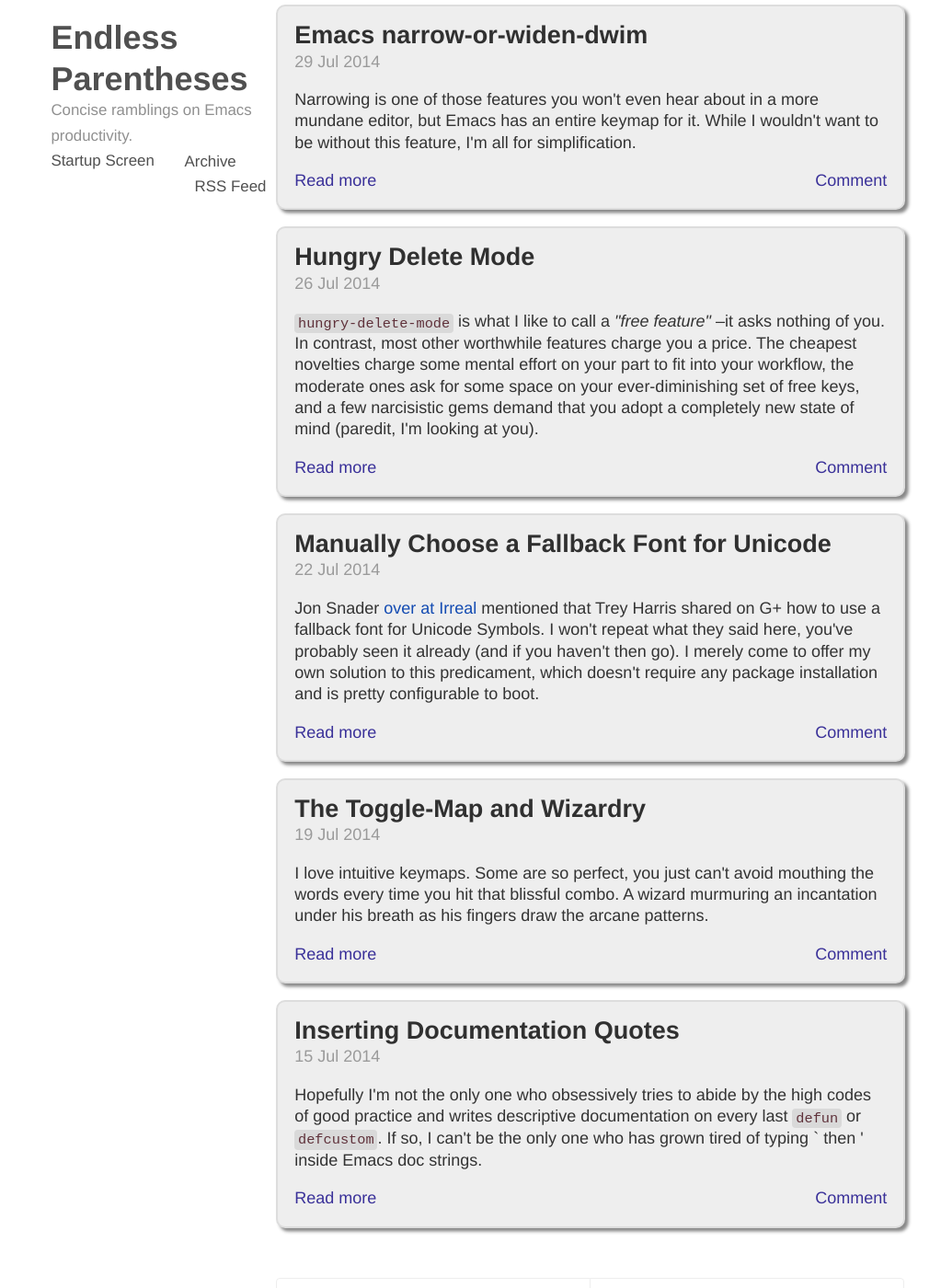
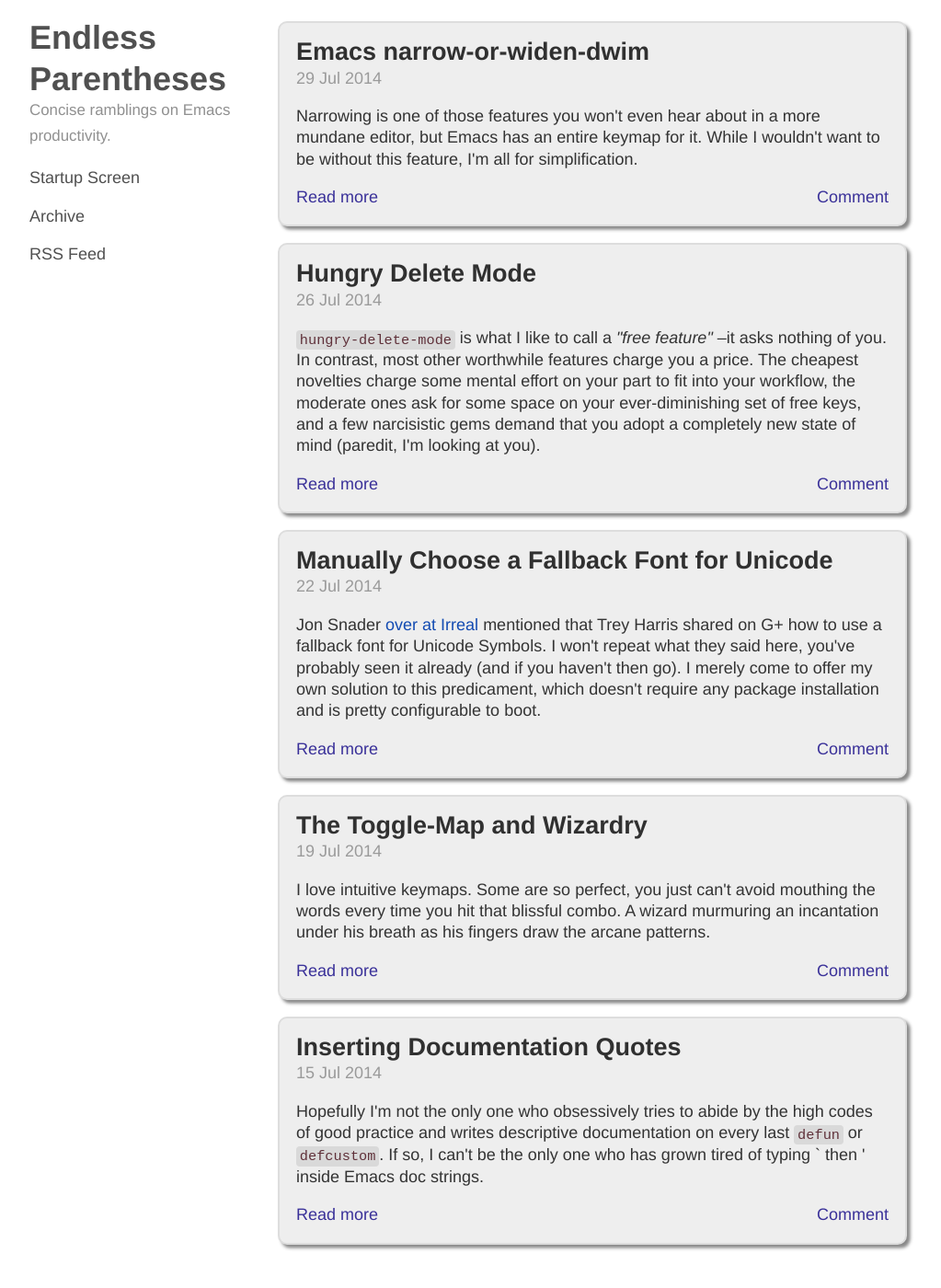
Before and after one commit to Malabarba/EndlessParentheses, a Jekyll site: the page built from index.html, in a window 1280 px wide and 1400 px high. Shown: the whole window at 92% size, without its empty margins (50-1073 px from the left). Built offline with Jekyll 4.4.1, drawn with Linux system fonts in a browser that asks for light colours; Markdown is read by kramdown in place of the engine named in the settings; the list of posts is cut into pages by our own code; comment, search, counter and statistics services are not loaded.

Commit message:
Experimenting

```diff
--- a/CNAME
+++ b/CNAME
@@ -1 +1 @@
-endlessparentheses.com
+test.endlessparentheses.com
--- a/_includes/head.html
+++ b/_includes/head.html
@@ -18,7 +18,7 @@
   {% endif %}
 
   <!-- CSS -->
-  <link rel="stylesheet" href="{{ site.baseurl }}public/css/endless.css">
+  <link rel="stylesheet" href="{{ site.baseurl }}EndlessParentheses/public/css/endless.css">
   <link rel="stylesheet" href="{{ site.baseurl }}public/css/syntax.css">
   <link rel="stylesheet" href="{{ site.baseurl }}public/css/my-style.css">
 
--- a/_layouts/default.html
+++ b/_layouts/default.html
@@ -12,18 +12,18 @@
           <a href="{{ site.url }}" title="Home">{{ site.title }}</a>
         </h3>
         <h3 class="masthead-tagline"><small>{{ site.tagline }}</small></h3>
-        <h3 class="masthead-links">
+        <ul class="masthead-links">
           {% for page in site.pages_list %}
-          <small><a href="{{ page[1]  }}">{{page[0]}}</a></small>
+          <li><a href="{{ page[1]  }}">{{page[0]}}</a></li>
           {% endfor %}
-        </h3>
+        </ul>
       </div>
 
       <div class="post-with-comments">{{ content }}
-      <div class="footer">
-        <p>
-          &copy; {{ site.time | date: '%Y' }}. All rights reserved.
-        </p>
+        <div class="footer">
+          <p>
+            &copy; {{ site.time | date: '%Y' }}. All rights reserved.
+          </p>
       </div></div>
     </div>
 
--- a/public/css/endless.css
+++ b/public/css/endless.css
@@ -61,10 +61,22 @@
 }
 
 body {
+    padding-top: 1rem;
     -webkit-text-size-adjust: 100%;
     -ms-text-size-adjust: 100%;
 }
 
+/* @media (min-width:60em) { */
+/*     body { */
+/*         position:fixed; */
+/*     } */
+/*     html, */
+/*     body { */
+/*         height:100%; */
+/*         width:100%; */
+/*         overflow:hidden !important; */
+/*     } */
+/* } */
 /* Code */
 code,
 pre {
@@ -322,6 +334,7 @@
  */
 
 .container {
+    /* position:relative; */
     max-width: 38rem;
     padding-left: 0;
     padding-right:0;
@@ -331,6 +344,7 @@
 
 @media (min-width: 60rem) {
     .container {
+        /* overflow:hidden; */
         max-width: 60rem;
     }
 }
@@ -343,7 +357,6 @@
 
 .masthead {
     width: inherit;
-    padding-top: 1rem;
     padding-bottom: 0;
     margin-bottom: 0;
     margin-left: 0.3rem;
@@ -351,7 +364,11 @@
 }
 @media (min-width: 60rem) {
     .masthead {
-        float:left;
+        margin-top:1rem;
+        margin-right:18rem;
+        position:fixed;
+        top:0;
+        right:50%;
         display:inline-block;
         width:13rem;
     }
@@ -360,17 +377,13 @@
     font-size: 200%;
 }
 
-.masthead-links {
-    text-align: center;
+ul.masthead-links {
+    list-style: none;
+    padding-left: 0;
+}
+.masthead-links li {
     width: inherit;
     margin-top:1em;
-}
-
-.masthead-links small:first-child {
-    float: left;
-}
-.masthead-links small:last-child {
-    float: right;
 }
 
 .masthead-title, .masthead-tagline,
@@ -390,6 +403,26 @@
     font-weight: 400;
     color: #909090;
     letter-spacing: 0;
+}
+
+@media (max-width: 59.9em) {
+
+    .masthead-links {
+        margin-top: .3rem;
+        margin-left: 0rem;
+        margin-right: 0rem;
+    }
+    .masthead-links li {
+        margin:0;
+        margin-bottom:.3rem;
+        text-align: center;
+        font-size:100%;
+        width:32%;
+        display:inline-block;
+    }
+    .pagination {
+        width: 99%;
+    }
 }
 
 a.author {
@@ -424,8 +457,10 @@
 @media (min-width: 60rem) {
     .post-with-comments {
         float:left;
+        margin-left:14rem;
         width:38rem;
         display:inline-block;
+        /* overflow:scroll; */
     }
 }
 .page,
@@ -564,22 +599,6 @@
     background-color: #f5f5f5;
 }
 
-@media (max-width: 30em) {
-    .masthead-links {
-        margin-top: .3rem;
-        margin-left: 0rem;
-        margin-right: 0rem;
-    }
-    .masthead-links small {
-        font-size:80%;
-    }
-    .masthead-links small, .masthead-links a {
-        width:10em;
-    }
-    .pagination {
-        width: 99%;
-    }
-}
 @media (min-width: 30em) {
     .pagination {
         margin: 3rem 0;
```
